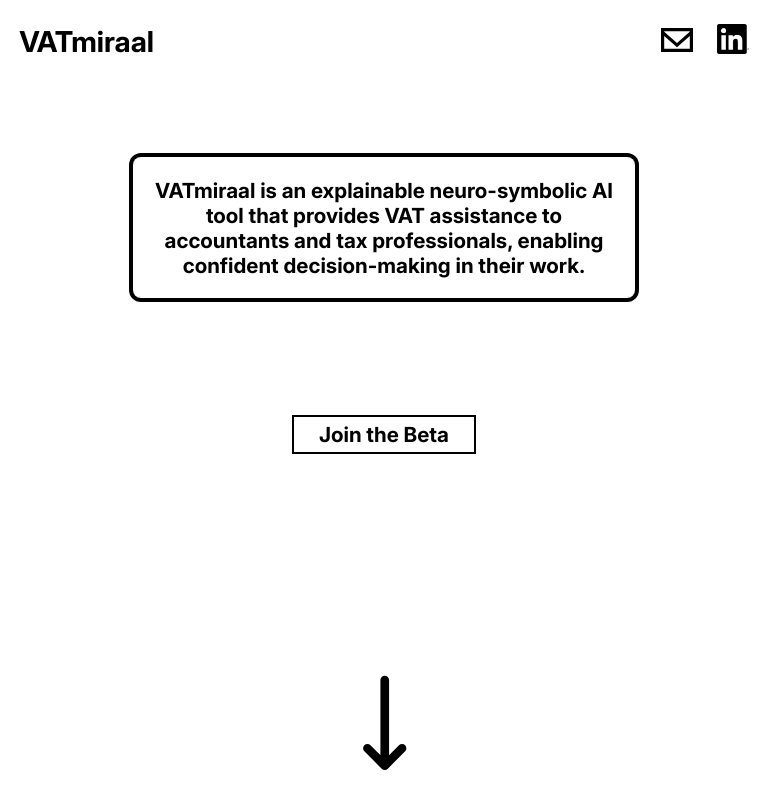
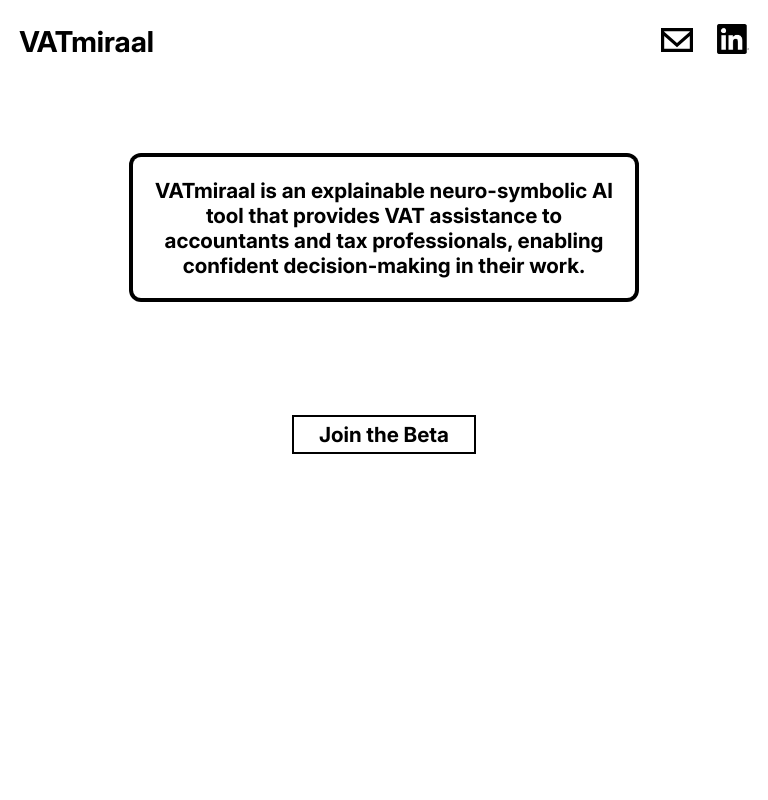
Before and after one commit to VATmiraal/website, a SvelteKit app: page / in a window 768 px wide. Shown: the top 800 px of the page. Built offline with nearby package versions, Linux system fonts and the light colour scheme.

Commit message:
Made arrow invisible on mobile.

```diff
--- a/src/routes/FirstPage.svelte
+++ b/src/routes/FirstPage.svelte
@@ -82,7 +82,7 @@
 
 		position: relative;
 
-		bottom: calc(var(--arrow-height)/1.7 );
+		bottom: calc(var(--arrow-height) / 1.7);
 		margin-top: auto;
 	}
 
@@ -150,7 +150,7 @@
 		}
 
 		#arrow {
-			--arrow-height: 12vh;
+			visibility: hidden;
 		}
 
 		#join-beta:hover {
@@ -169,8 +169,7 @@
 		}
 
 		#arrow {
-			--arrow-height: 13vh;
-			bottom: calc(var(--arrow-height)/1.2 );
+		    visibility: hidden;
 		}
 
 		#join-beta:hover {
```
